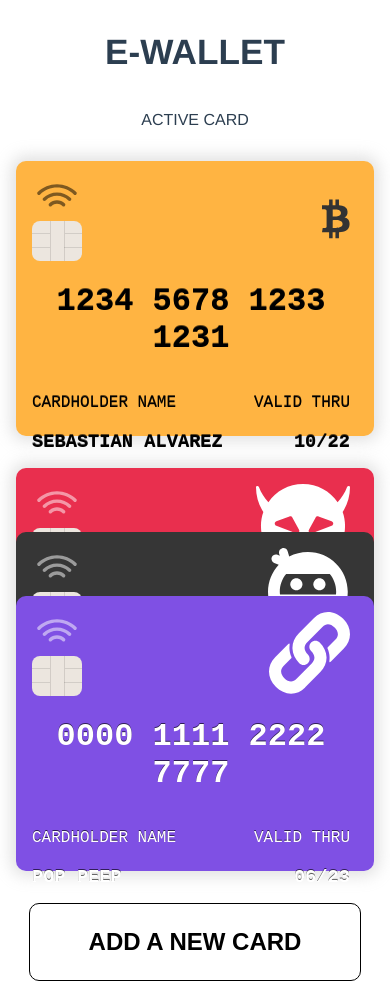
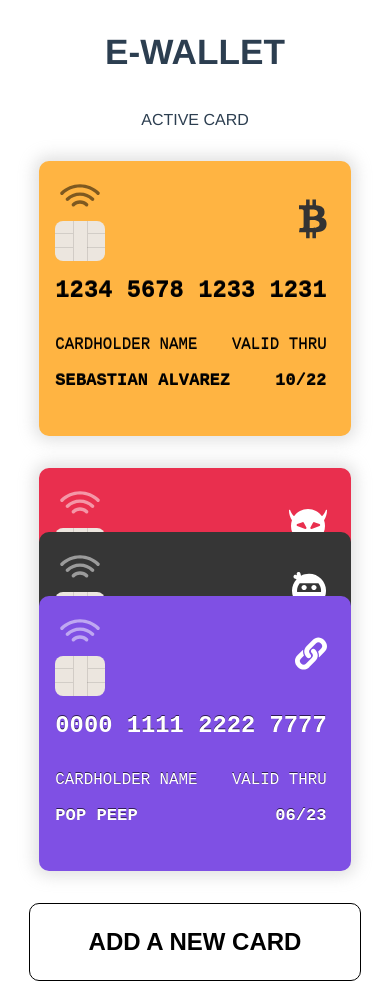
Before and after one commit to sleam91/E-Wallet, a Vue app: page / in a window 390 px wide. Built offline with nearby package versions, Linux system fonts and the light colour scheme; a web font is replaced by a local one.

Commit message:
first version responsive card

```diff
--- a/src/components/Card.vue
+++ b/src/components/Card.vue
@@ -49,12 +49,11 @@ export default {
     padding: 1rem;
     padding-right: 1.5rem;
     border-radius: 10px;
-    box-shadow: 0px 0px 15px 5px rgba(211, 211, 211, 0.69   );
-    text-shadow:  0px -1px 0px rgba(0, 0, 0, 0.616);
+    box-shadow: 0px 0px 15px 5px rgba(211, 211, 211, 0.69);
+    text-shadow: 0px -1px 0px rgba(0, 0, 0, 0.616);
     &:hover {
         cursor: pointer;
     }
-
 
     .icons {
         display: flex;
@@ -71,8 +70,25 @@ export default {
             }
         }
     }
-    h3,h1,p{
-        // font-size: ;
+    h1 {
+        font-size: calc(1em + 2vw);
+    }
+    h3 {
+        font-size: calc(0.585em + 2vw);
+    }
+    p {
+        font-size: calc(0.5em + 2vw);
+    }
+    @media screen and (min-width: 601px) {
+        h1 {
+            font-size: 2em;
+        }
+        h3 {
+            font-size: 1.17em;
+        }
+        p {
+            font-size: 1em;
+        }
     }
 }
 </style>
```
